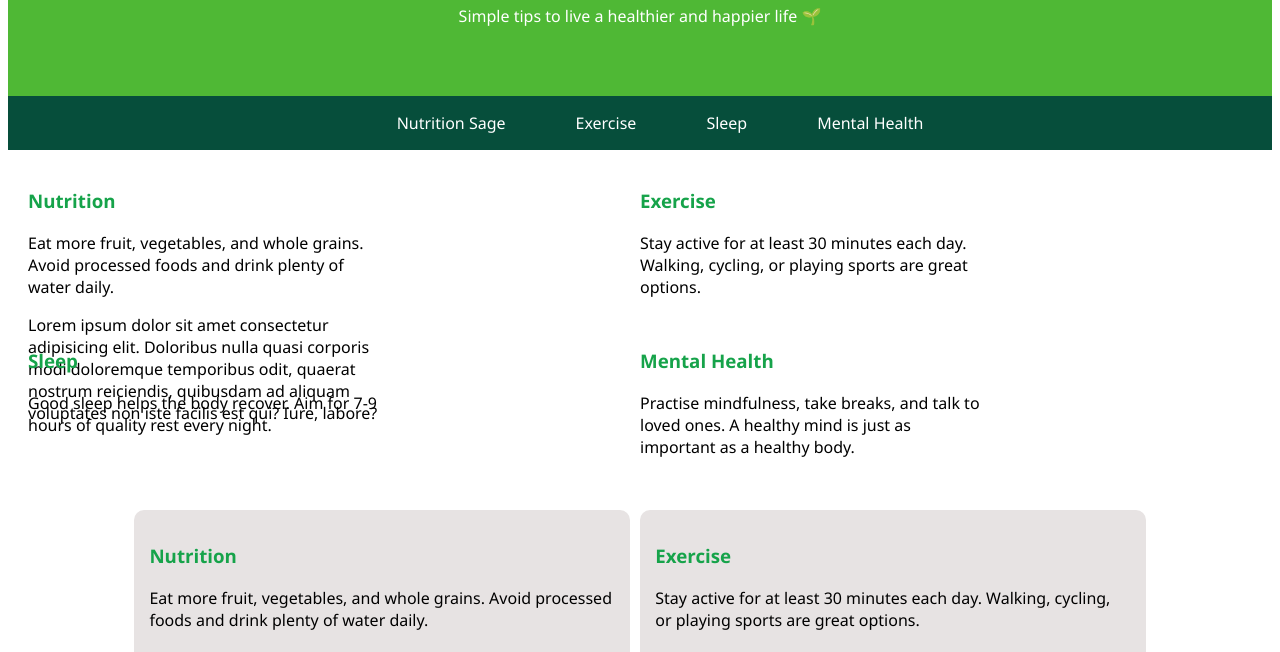
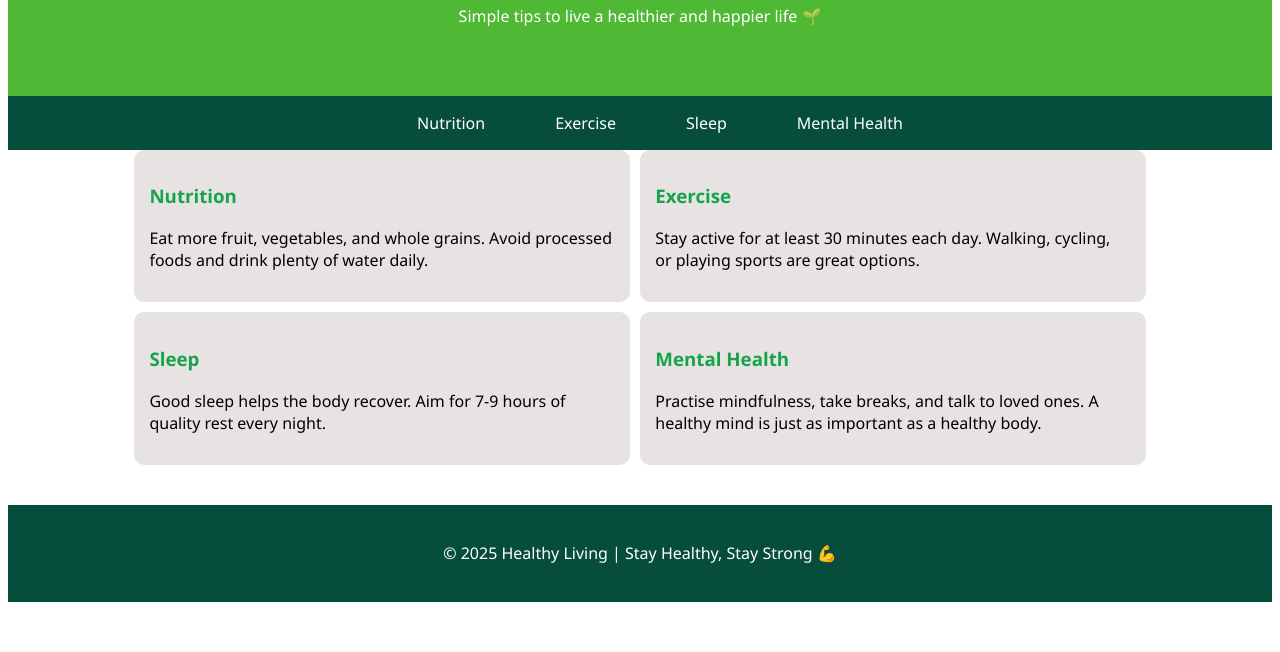
Before and after one commit to sakaxo/healthy-living, a plain HTML site: page index.html in a window 1280 px wide. Shown: the part 148-800 px from the top of the page. Drawn offline with Linux system fonts and the light colour scheme.

Commit message:
Update index.html

```diff
--- a/index.html
+++ b/index.html
@@ -13,7 +13,7 @@
     </div>
     <nav class="nav1">
         <ul >
-            <li><a href="#">Nutrition Sage</a></li>
+            <li><a href="#">Nutrition </a></li>
             <li><a href="#">Exercise</a></li>
             <li><a href="#">Sleep</a></li>
             <li><a href="#">Mental Health</a></li>
@@ -21,25 +21,7 @@
         </ul>
 
     </nav>
-    <div class="middle">
-        <a >
-            <h3>Nutrition</h3>
-            <p>Eat more fruit, vegetables, and whole grains. Avoid processed foods and drink plenty of water daily.</p>
-       Lorem ipsum dolor sit amet consectetur adipisicing elit. Doloribus nulla quasi corporis modi doloremque temporibus odit, quaerat nostrum reiciendis, quibusdam ad aliquam voluptates non iste facilis est qui? Iure, labore?
-        </a>
-        <a>
-            <h3>Exercise</h3>
-            <p>Stay active for at least 30 minutes each day. Walking, cycling, or playing sports are great options.</p>
-        </a>
-        <a>
-            <h3>Sleep</h3>
-            <p>Good sleep helps the body recover. Aim for 7-9 hours of quality rest every night.</p>
-        </a>
-        <a>
-            <h3>Mental Health</h3>
-            <p>Practise mindfulness, take breaks, and talk to loved ones. A healthy mind is just as important as a healthy body.</p>
-        </a>
-    </div>
+
     <div class="container">
         <div class="card">
             <h3>Nutrition</h3>
```
